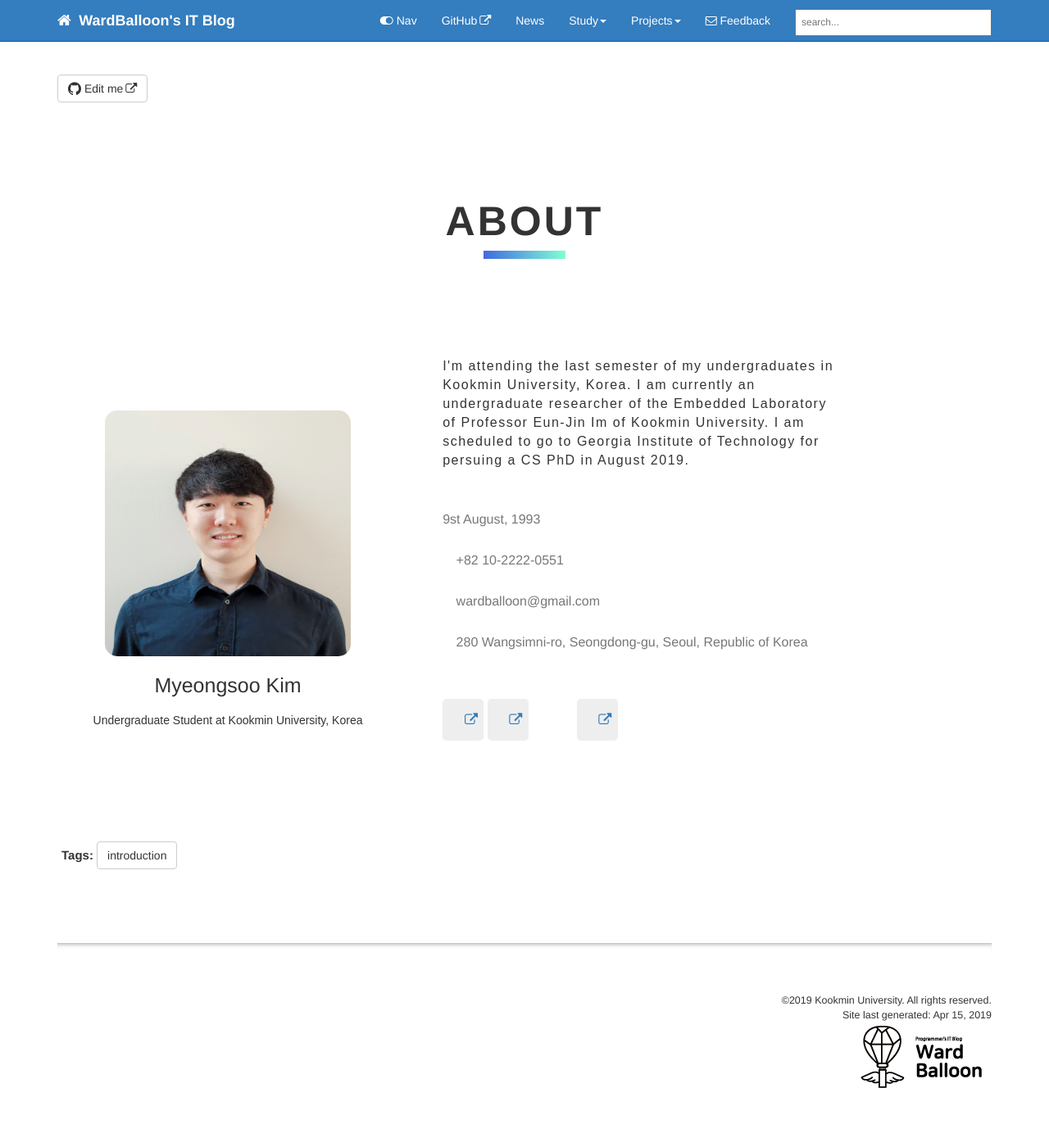
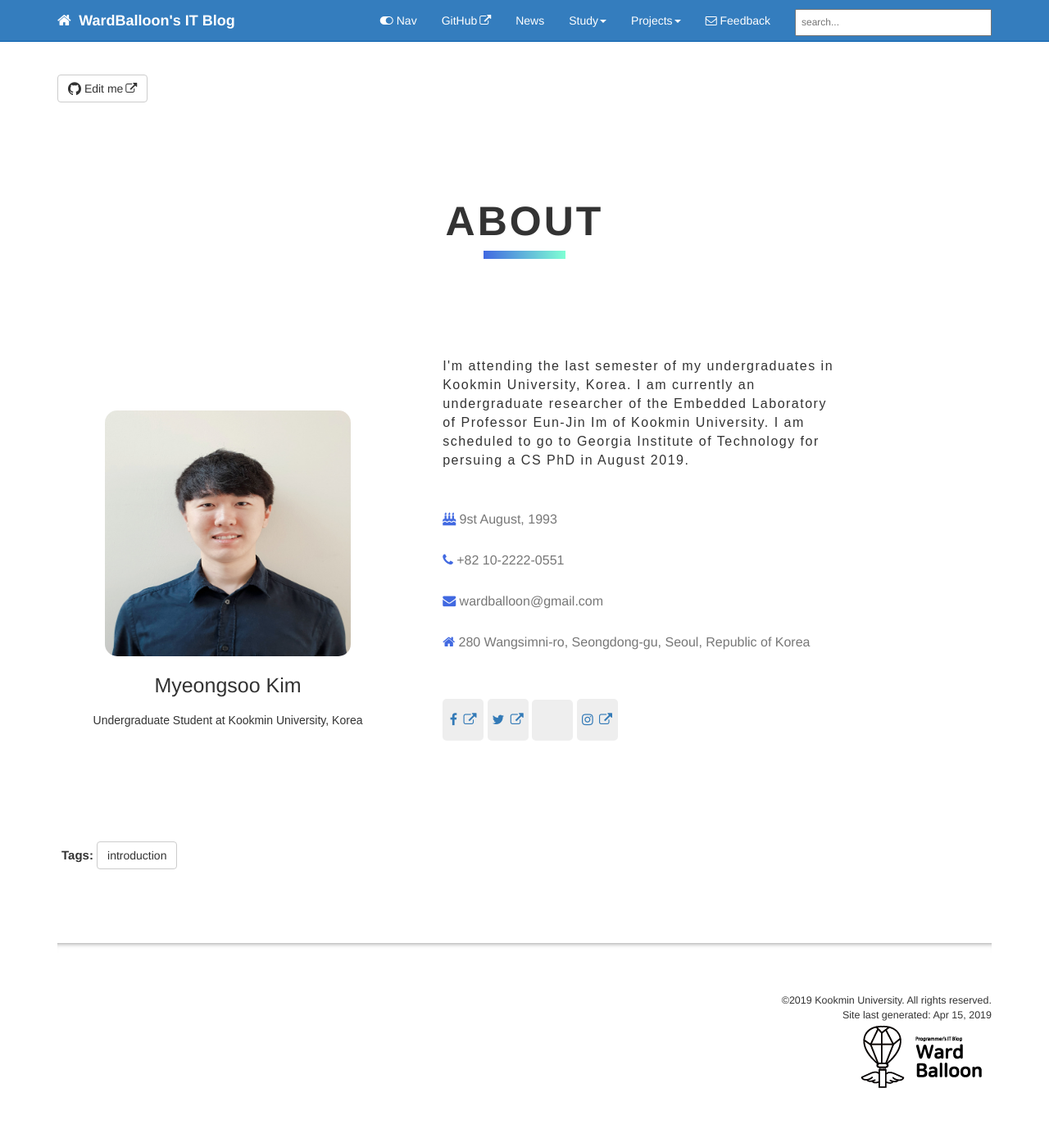
Before and after one commit to codingsoo/codingsoo.github.io1, a Jekyll site: the page built from index.html, in a window 1280 px wide. Shown: the whole page at 82% size. Built offline with Jekyll 4.4.1, drawn with Linux system fonts in a browser that asks for light colours; nearby versions of some CDN libraries; comment, search, counter and statistics services are not loaded.

Commit message:
change icon style

```diff
--- a/index.html
+++ b/index.html
@@ -37,37 +37,37 @@ hide_sidebar: true
 				<ul>
 					<li>
 						<div class="info">
-							<i class="far fa-calendar-alt"></i> 9st August, 1993
+							<i class="fa fa-birthday-cake"></i> 9st August, 1993
 						</div>
 					</li>
 					<li>
 						<div class="info">
-							<i class="fas fa-phone"></i> +82 10-2222-0551
+							<i class="fa fa-phone"></i> +82 10-2222-0551
 						</div>
 					</li>
 					<li>
 						<div class="info">
-							<i class="fas fa-envelope"></i> wardballoon@gmail.com
+							<i class="fa fa-envelope"></i> wardballoon@gmail.com
 						</div>
 					</li>
 					<li>
 						<div class="info">
-							<i class="fas fa-home"></i> 280 Wangsimni-ro, Seongdong-gu, Seoul, Republic of Korea
+							<i class="fa fa-home"></i> 280 Wangsimni-ro, Seongdong-gu, Seoul, Republic of Korea
 						</div>
 					</li>
 				</ul>
 				<div class="sns">
 					<a href="https://www.facebook.com/wardballoon">
-						<i class="fab fa-facebook-f"></i>
+						<i class="fa fa-facebook-f"></i>
 					</a>
 					<a href="https://twitter.com/MyeongsooKim2">
-						<i class="fab fa-twitter"></i>
+						<i class="fa fa-twitter"></i>
 					</a>
 					<a href="www.linkedin.com/in/wardballoon">
-						<i class="fab fa-linkedin-in"></i>
+						<i class="fa fa-linkedin-in"></i>
 					</a>
 					<a href="https://www.instagram.com/wardballoon/">
-						<i class="fab fa-instagram"></i>
+						<i class="fa fa-instagram"></i>
 					</a>
 				</div>
 			</div>
```
